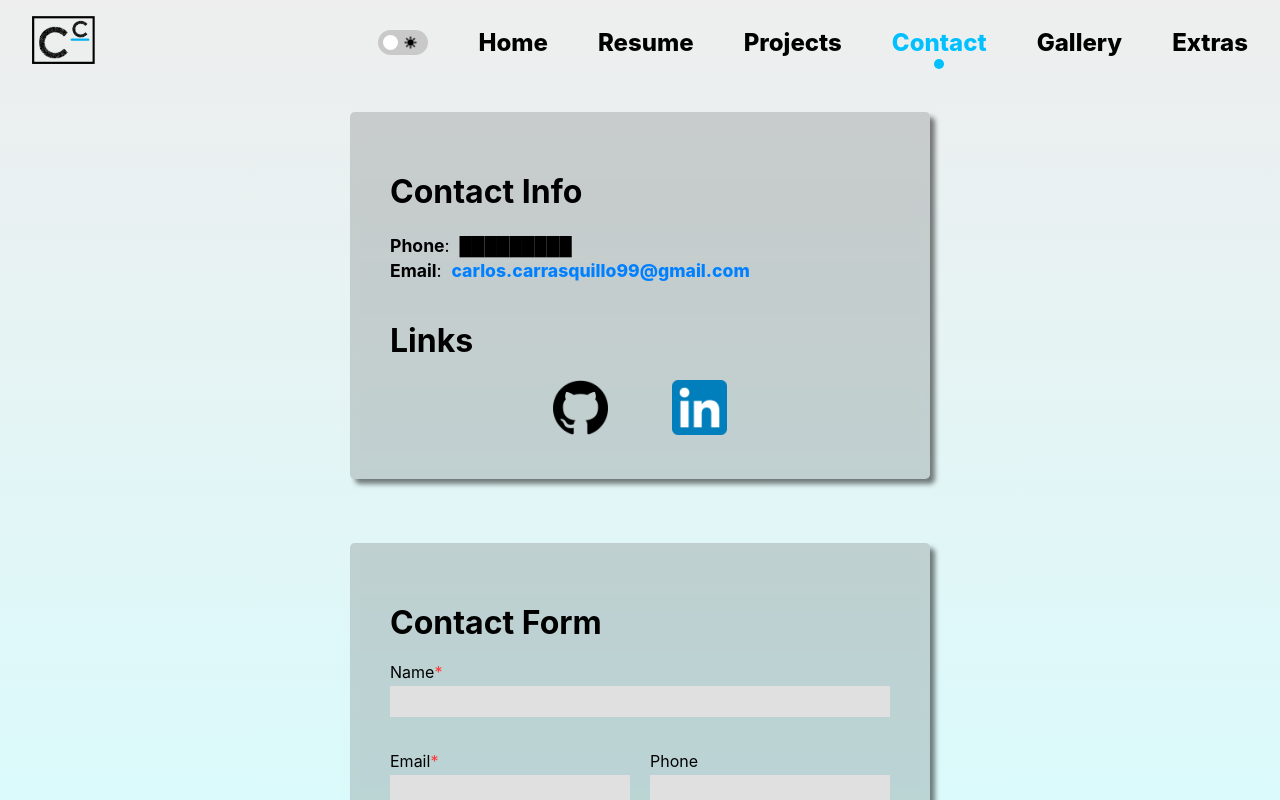
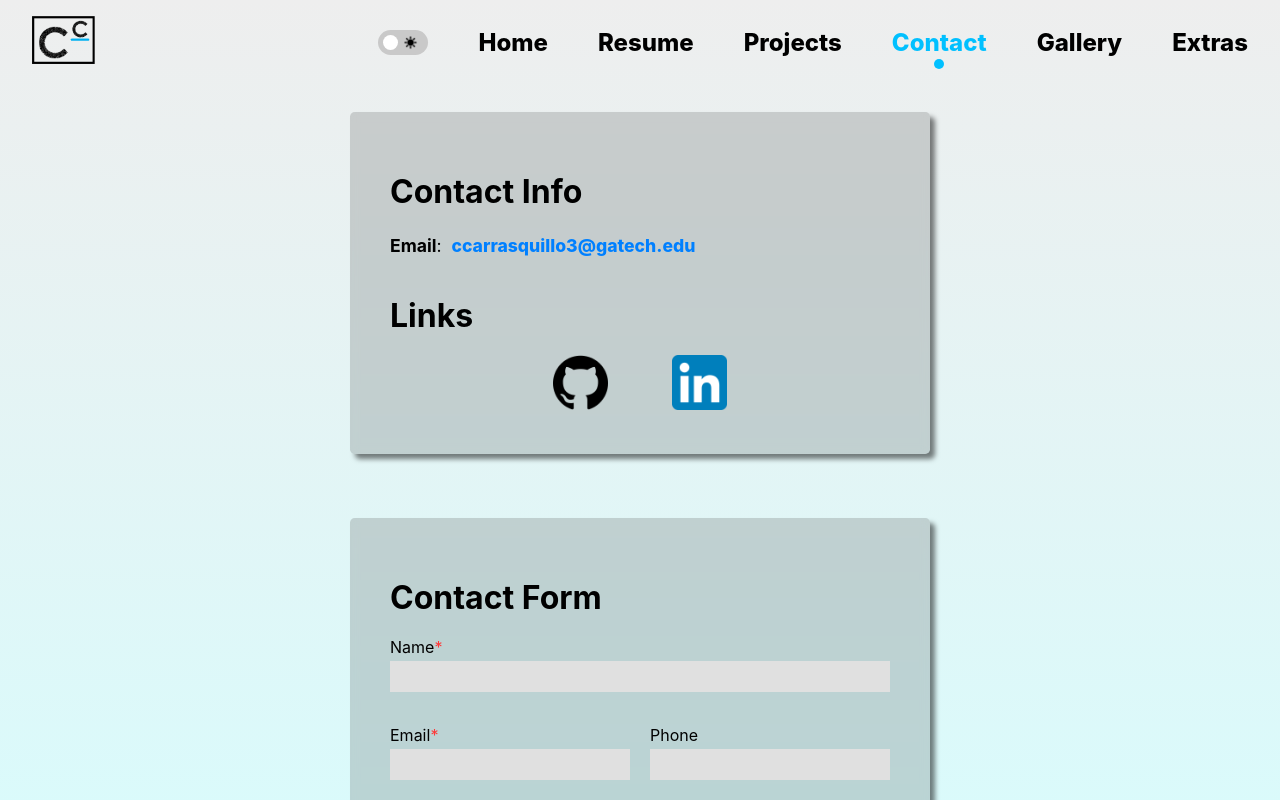
Before and after one commit to CarlosCarras/CarlosCarras.github.io, a React (Create React App) app: page /contact in a window 1280 px wide. Shown: the top 800 px of the page. Built offline with nearby package versions, Linux system fonts and the light colour scheme.

Commit message:
:memo: updated resume

```diff
--- a/src/views/Contact/Contact.js
+++ b/src/views/Contact/Contact.js
@@ -4,8 +4,7 @@ import './Contact.css'
 import ContactForm from "./ContactForm/ContactForm"
 
 
-const PHONE = "(787) 668-8096";
-const EMAIL = "carlos.carrasquillo99@gmail.com"
+const EMAIL = "ccarrasquillo3@gatech.edu"
 
 const LINK_DATA = [
     {name: "GitHub", link: "https://github.com/CarlosCarras", image: require("./../../assets/logos/github.png")},
@@ -20,7 +19,6 @@ function Contact() {
                 <div className="contact-container-division">
                     <div>
                         <h2>Contact Info</h2>
-                        <p><b>Phone</b>:&nbsp; █████████ </p>
                         <p><b>Email</b>:&nbsp; <a href={"mailto:"+EMAIL}>{EMAIL}</a></p>
                     </div>
                     <br/>
--- a/src/views/Gallery/Gallery.js
+++ b/src/views/Gallery/Gallery.js
@@ -77,7 +77,7 @@ const IMAGE_DATA = [
         },
         {
             name: "Flying  in San Juan ✈️",
-            caption: "currently pursing my private pilot license.",
+            caption: "on a C172",
             link: "",
             src: require('./../../assets/gallery/flying.jpg')
         },
@@ -106,7 +106,7 @@ const IMAGE_DATA = [
             src: require('./../../assets/gallery/gardenofthegods.JPG')
         },
         {
-            name: "My Exoskeleton Platform",
+            name: "ARES Exoskeleton",
             caption: "device design led by Aakash Bajpai",
             link: "",
             src: require('./../../assets/gallery/exo.png')
--- a/src/views/Home/Home.js
+++ b/src/views/Home/Home.js
@@ -162,7 +162,7 @@ function Home(props) {
                     <div className="subtitle-container">
                         <span> Robotics PhD Student @ Georgia Tech </span>
                         <br/>
-                        <span> Student Pilot @ Skybound Aviation </span>
+                        <span> Private Pilot @ Skybound Aviation </span>
                         <br/>
                         <br/>
                         <span> MS, Computer Science @ GT</span> <span className="grad-year">2025</span>
--- a/src/views/Projects/ProjectEntries/MountingBracket.js
+++ b/src/views/Projects/ProjectEntries/MountingBracket.js
@@ -11,7 +11,6 @@ const Bracket = {
         {alt: "Image 2", src: require('./../../../assets/projects/bracket/mounting_bracket2.jpg')},
         {alt: "Image 1", src: require('./../../../assets/projects/bracket/mounting_bracket1.jpg')},
         {alt: "Image 3", src: require('./../../../assets/projects/bracket/mounting_bracket3.jpg')},
-        {alt: "Image 4", src: require('./../../../assets/gallery/swamphacks.jpg')},
     ],
 
     description: (
--- a/src/views/Resume/ResumePage.js
+++ b/src/views/Resume/ResumePage.js
@@ -45,7 +45,7 @@ const SKILLS = [
         contents: [
             {name: "Amateur Radio Technician (KN4ZUC)", years: 5},
             {name: "SOLIDWORKS Associate", years: 5},
-            {name: "Student Pilot (90+ hours)", years: 5},
+            {name: "Private Pilot (90+ hours)", years: 5},
             {name: "Adv. Open Water Diver", years: 5},
         ]
     },
```
Also changed, not shown: 2 other files (tests, documents, lock files or other folders).
